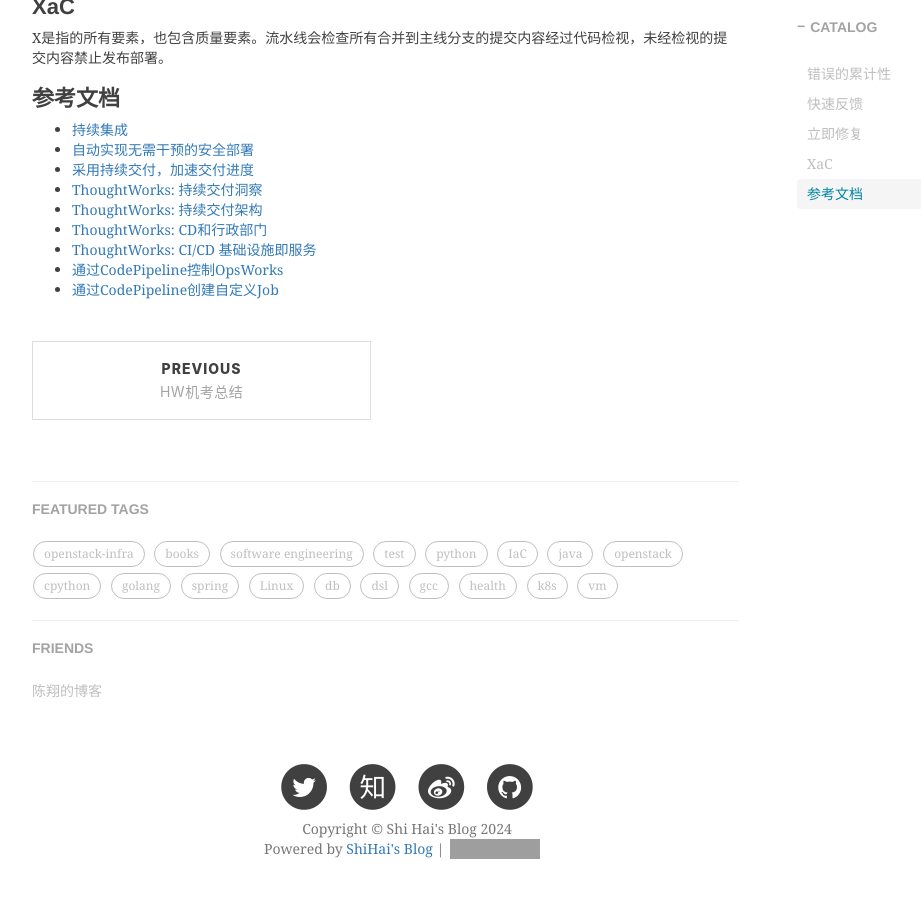
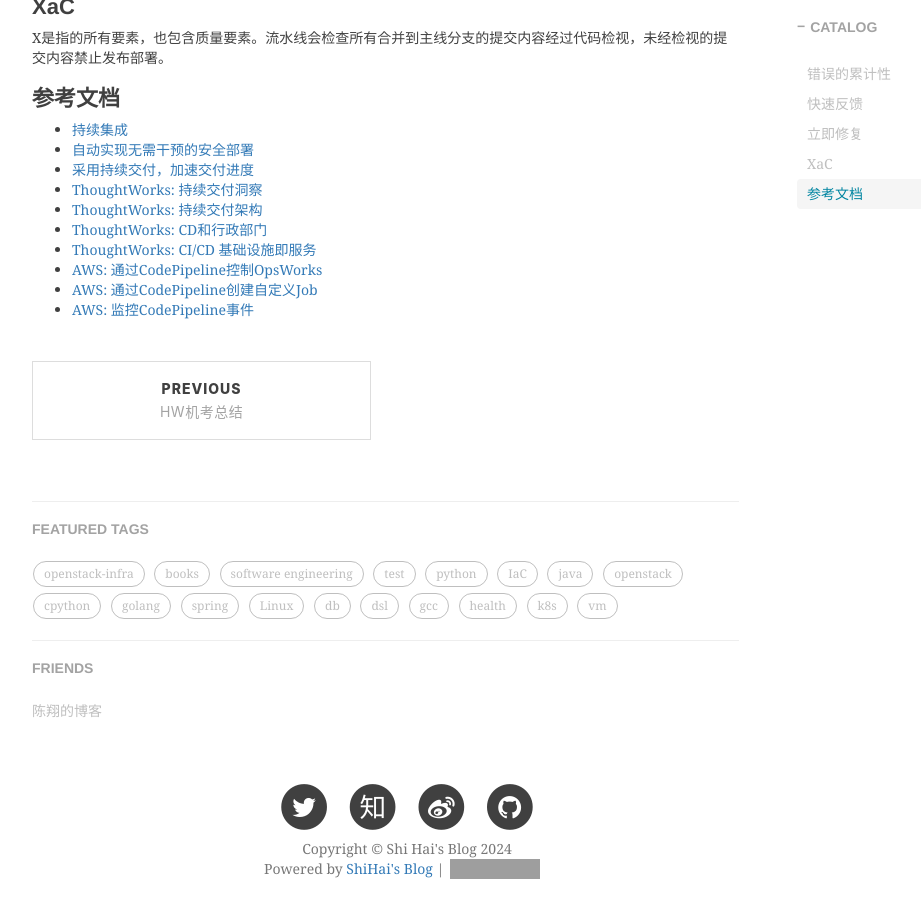
Before and after one commit to shihai1991/shihai1991.github.io, a Jekyll site: the page built from _posts/2024-10-06-持续集成与持续交付.md, in a window 1280 px wide and 900 px high, scrolled down 815 px. Shown: the whole window, without its empty margins (233-1154 px from the left). Built offline with Jekyll 4.4.1, drawn with Linux system fonts in a browser that asks for light colours; nearby versions of some CDN libraries; comment, search, counter and statistics services are not loaded; grey boxes are pictures that could not be loaded.

Commit message:
Update 2024-10-06-持续集成与持续交付.md

```diff
--- a/_posts/2024-10-06-持续集成与持续交付.md
+++ b/_posts/2024-10-06-持续集成与持续交付.md
@@ -33,5 +33,6 @@
 - [ThoughtWorks: 持续交付架构](https://www.thoughtworks.com/insights/blog/architecting-continuous-delivery)
 - [ThoughtWorks: CD和行政部门](https://www.thoughtworks.com/insights/blog/cd-and-executive)
 - [ThoughtWorks: CI/CD 基础设施即服务](https://www.thoughtworks.com/radar/techniques/ci-cd-infrastructure-as-a-service)
-- [通过CodePipeline控制OpsWorks](https://docs.aws.amazon.com/opsworks/latest/userguide/other-services-cp-chef12-update.html)
-- [通过CodePipeline创建自定义Job](https://docs.aws.amazon.com/codepipeline/latest/userguide/actions-create-custom-action.html)
+- [AWS: 通过CodePipeline控制OpsWorks](https://docs.aws.amazon.com/opsworks/latest/userguide/other-services-cp-chef12-update.html)
+- [AWS: 通过CodePipeline创建自定义Job](https://docs.aws.amazon.com/codepipeline/latest/userguide/actions-create-custom-action.html)
+- [AWS: 监控CodePipeline事件](https://docs.aws.amazon.com/codepipeline/latest/userguide/detect-state-changes-cloudwatch-events.html#detect-state-events-action)
```
